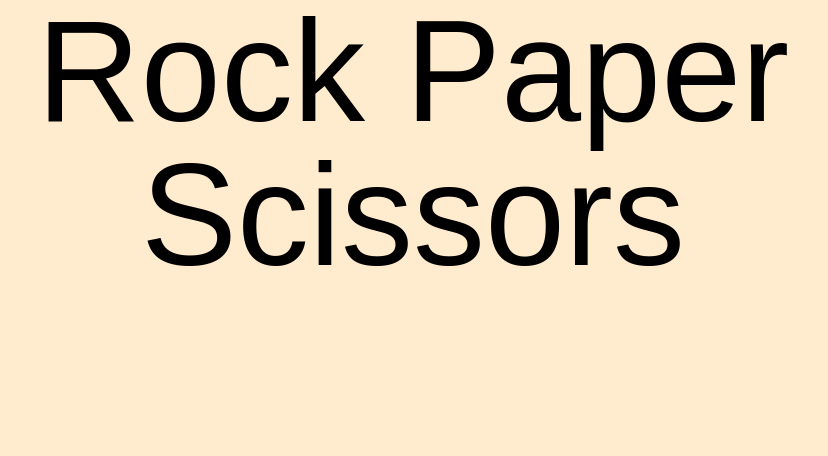
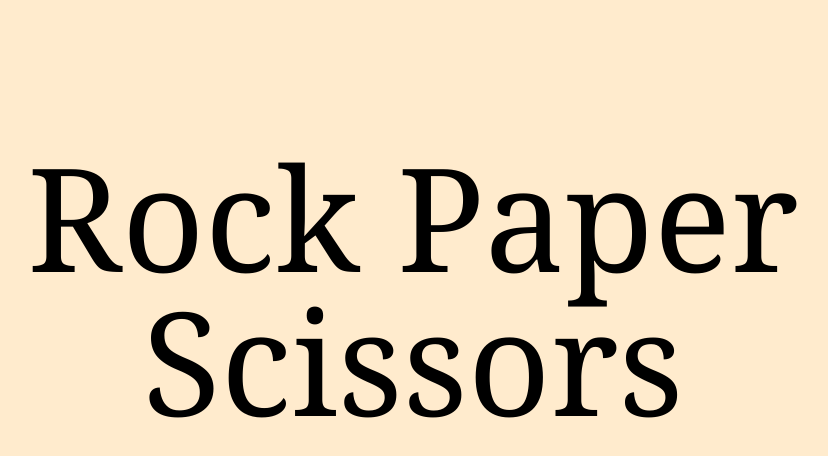
Before and after one commit to Somikat011/rock-paper-scissors, a plain HTML site: page index.html in a window 1280 px wide. Shown: the whole page, without its empty margins (227-1055 px from the left). Drawn offline with Linux system fonts and the light colour scheme.

Commit message:
Add css rules. Added margin to h1. Also changed font family to something actually readable.

```diff
--- a/css/style.css
+++ b/css/style.css
@@ -5,5 +5,6 @@ body {
 h1 {
     text-align: center;
     font-size: 144px;
-    font-family: fantasy;
+    margin-top: 144px;
+    font-family: Cambria, Cochin, Georgia, Times, 'Times New Roman', serif;
 }
```
